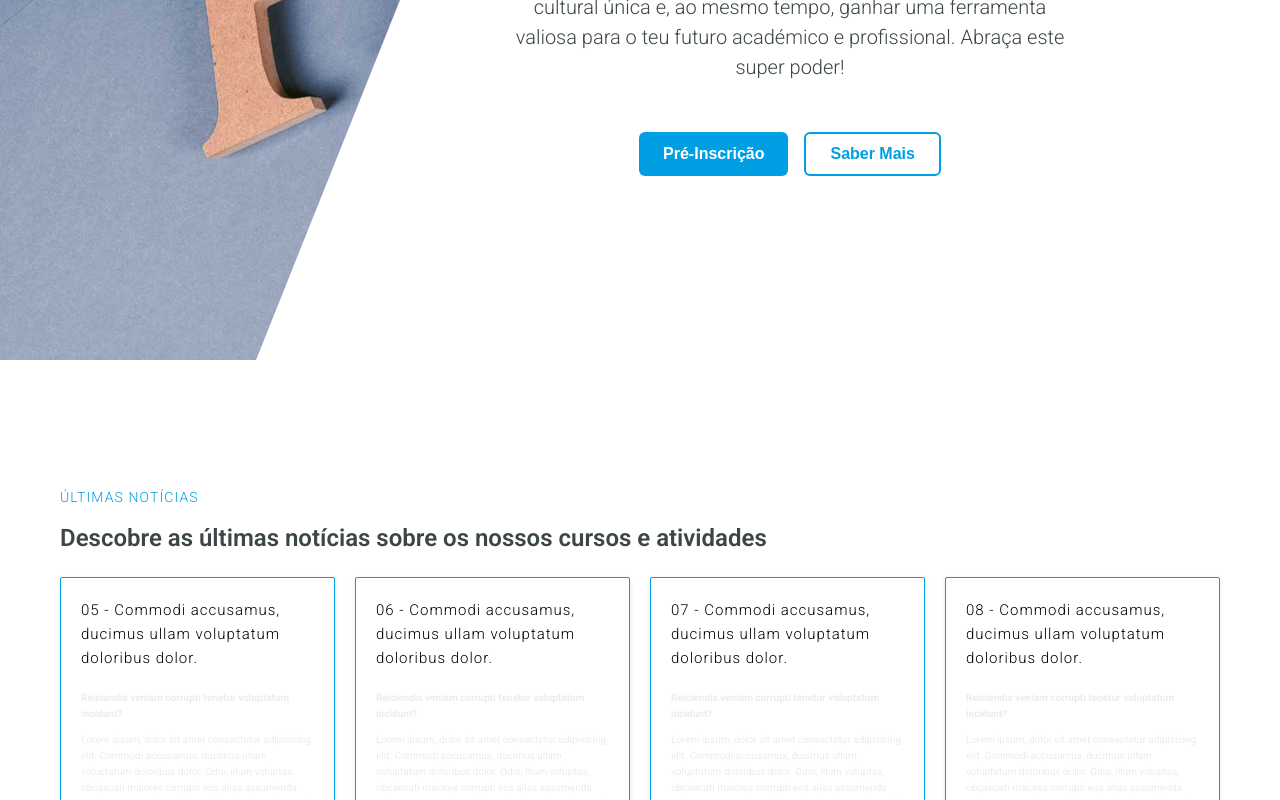
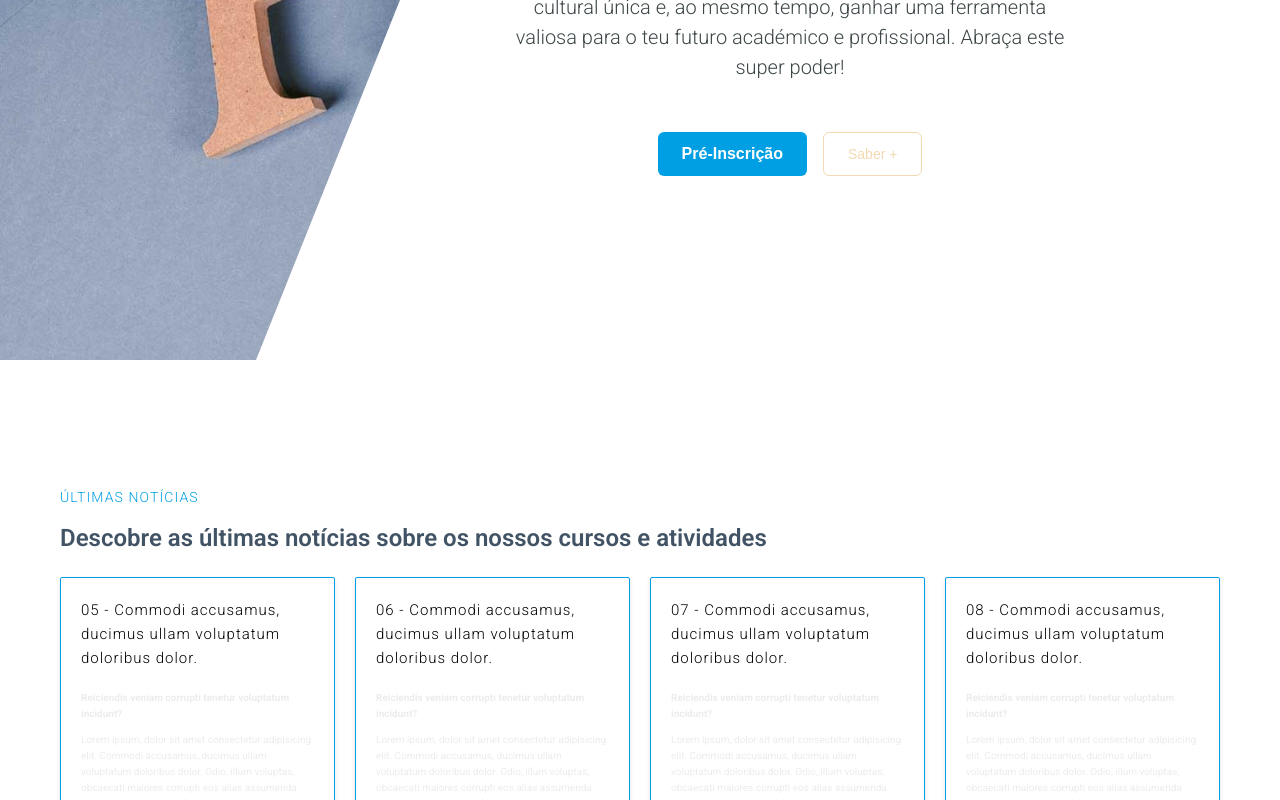
Before and after one commit to Carlxiso/CEPE-Germany, a Next.js app: page / in a window 1280 px wide. Shown: the part 440-1240 px from the top of the page. Built offline with nearby package versions, Linux system fonts and the light colour scheme; a web font is replaced by a local one.

Commit message:
CEPE Alemanha Website Project - Style: update hero button styling

```diff
--- a/app/_components/DividerSection/DividerSection.module.css
+++ b/app/_components/DividerSection/DividerSection.module.css
@@ -16,7 +16,7 @@
 .subtitle {
   font-weight: 600;
   font-size: clamp(1.6rem, 3vw, 2.4rem);
-  color: rgb(60, 70, 71);
+  color: var(--color-ocean);
   margin: 1rem 0 2rem;
 }
 
--- a/app/_components/Layout/Footer/Footer.js
+++ b/app/_components/Layout/Footer/Footer.js
@@ -40,7 +40,6 @@ export default function Footer({ footerLogoWhite = false }) {
           </nav>
         </div>
 
-        {/* BOTTOM AREA — ordem mobile: social → legal → copyright */}
         <div className={styles.bottom}>
           <div className={styles.social}>
             <a href="#" aria-label="X (Twitter)">
--- a/app/_components/Layout/Hero/Hero.js
+++ b/app/_components/Layout/Hero/Hero.js
@@ -26,8 +26,8 @@ export default function Hero() {
         </div>
         <div className={styles.heroButtons}>
           <Button type="button">Pré-Inscrição</Button>
-          <Button type="button" variant="outline">
-            Saber Mais
+          <Button type="button" variant="outlineSand">
+            Saber +
           </Button>
         </div>
       </div>
--- a/app/_components/Layout/Hero/Hero.module.css
+++ b/app/_components/Layout/Hero/Hero.module.css
@@ -107,4 +107,9 @@
     flex-direction: column;
     align-items: center;
   }
+  .outlineSand {
+    border: 2px solid var(--color-sand);
+    background: transparent;
+    color: var(--color-sand);
+  }
 }
--- a/app/_components/UI/Button/Button.module.css
+++ b/app/_components/UI/Button/Button.module.css
@@ -52,12 +52,24 @@
   color: white;
 }
 
+.outlineSand {
+  border: 1px solid var(--color-sand);
+  background: transparent;
+  color: var(--color-sand);
+  font-weight: 400;
+  font-size: 1.4rem;
+}
+
+.outlineSand:hover {
+  border: 1px solid var(--color-ocean);
+  background: var(--color-ocean);
+  color: var(--color-sand);
+}
+
 .ghost {
   background: transparent;
   color: var(--color-sky-blue);
 }
-
-/* ── estado desativado ──────────────────────────────────────── */
 
 .disabled,
 .btn:disabled {
```
Also changed, not shown: app/global.css (deleted, +0 -81 lines).
